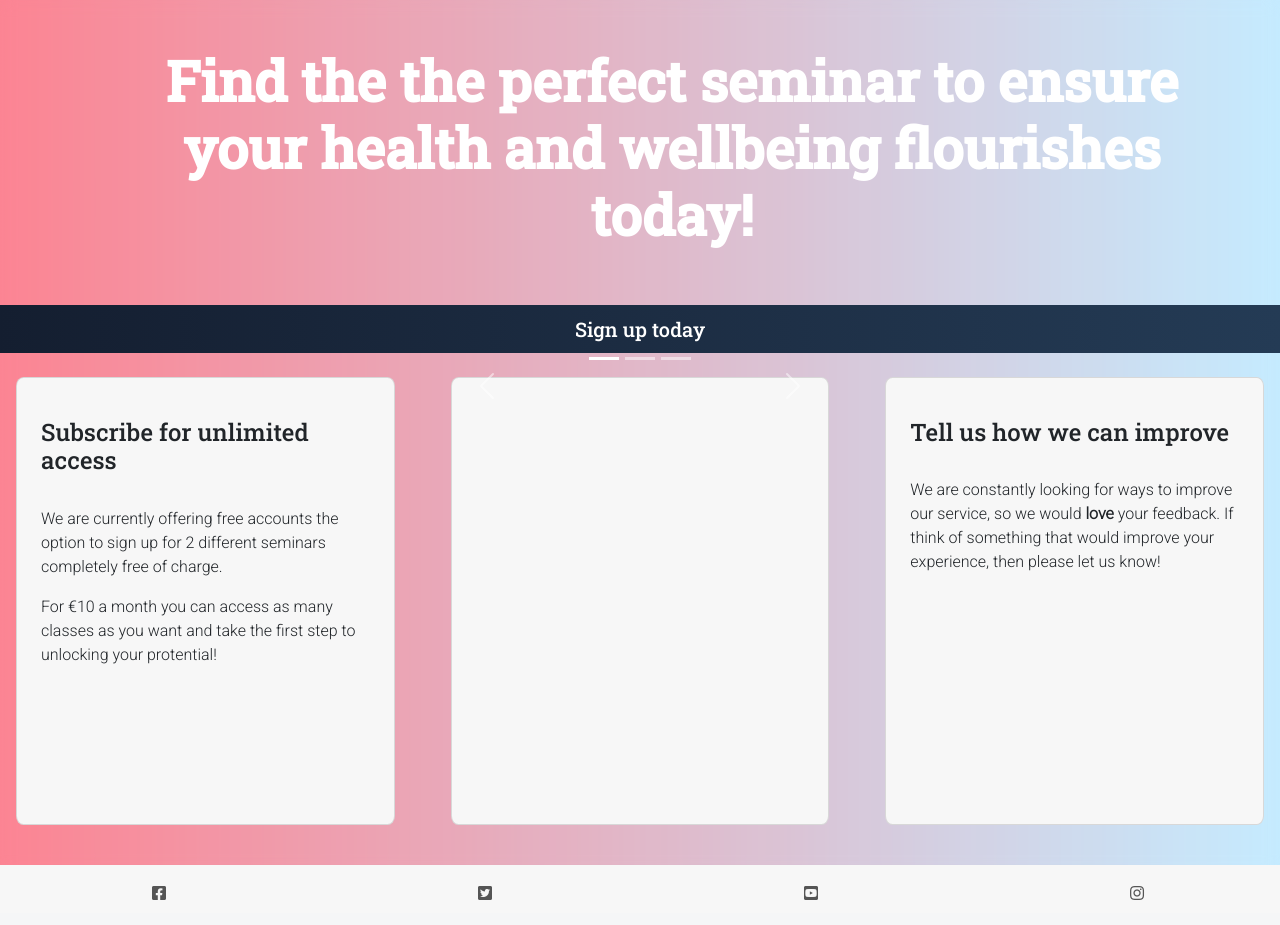
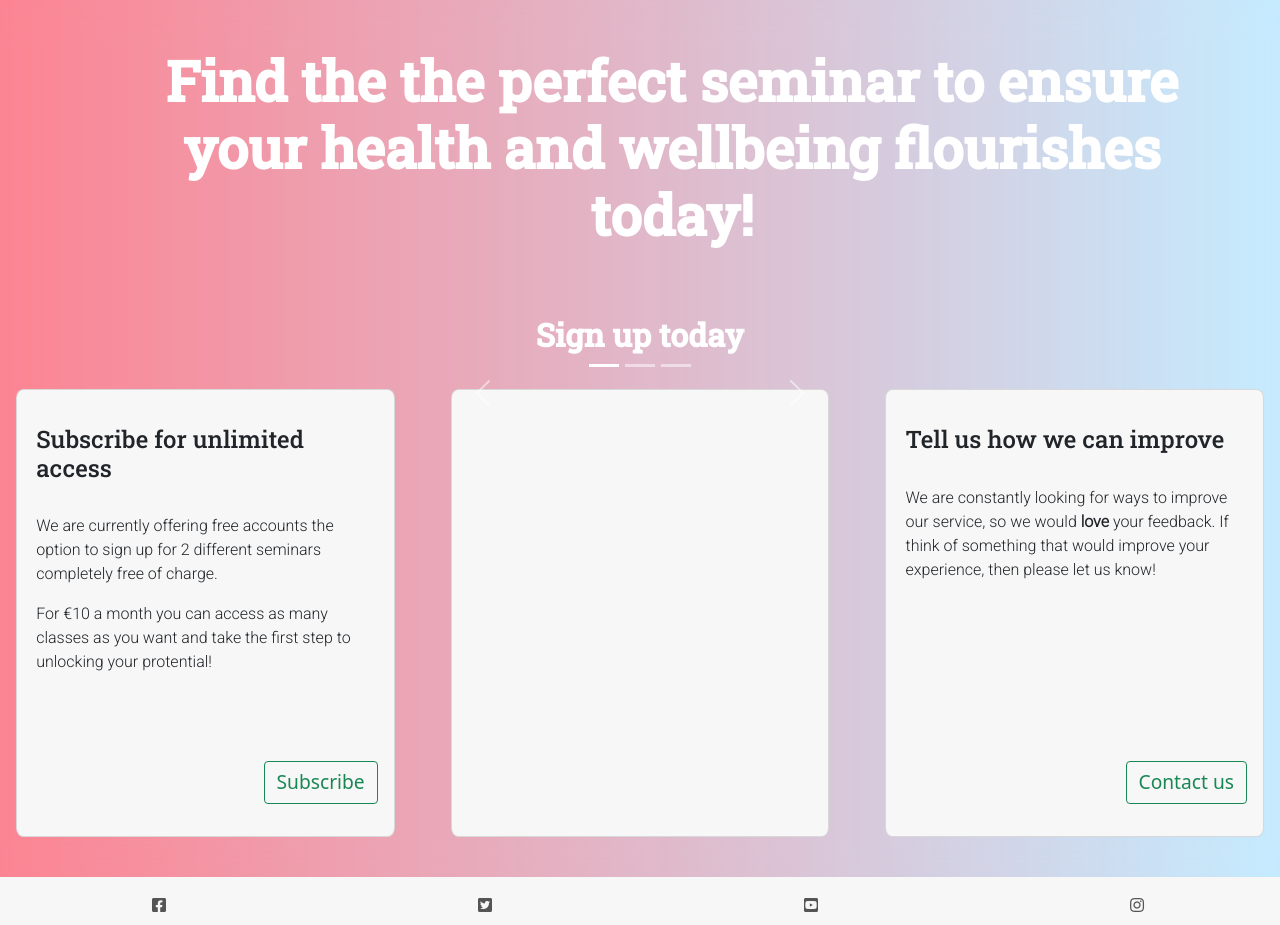
Before and after one commit to Code-Institute-Submissions/Gwgjnr-Wellness_Site_AugResub, a Django app: page / in a window 1280 px wide. Shown: the part 57-982 px from the top of the page. Before the commit the page ends 957 px from the top, so only its background shows below. Run offline with Django 3.2, Linux system fonts and the light colour scheme; data that the repository does not hold is empty; some libraries are stand-ins or nearby versions.

Commit message:
added further styling to homepage

```diff
--- a/homepage/templates/homepage/index.html
+++ b/homepage/templates/homepage/index.html
@@ -14,15 +14,17 @@
                         {% if not request.user.is_authenticated %}
 
                         <h3 class="intro-invite">
-                            <a href="{% url 'account_signup' %}" class="btn btn-lg rounded-0">Sign up
-                                today</a>
+                            <a href="{% url 'account_signup' %}"
+                                class="btn btn-lg rounded-0 intro-invite-button"><strong>Sign up
+                                    today</strong></a>
                         </h3>
 
                         {% else %}
 
                         <h3 class="intro-invite">
-                            <a href="{% url 'seminars' %}" class="btn btn-lg rounded-0">Search our
-                                seminars</a>
+                            <a href="{% url 'seminars' %}"
+                                class="btn btn-lg rounded-0 intro-invite-button"><strong>Search our
+                                    seminars</strong></a>
                         </h3>
 
                         {% endif %}
@@ -32,6 +34,9 @@
             </div>
             <div class="row">
                 <div class="col-12 col-lg-4">
+
+                    <!-- Cards holding main features -->
+
                     <div class="card intro-card">
                         <div class="card-body">
                             <h4 class="intro-card-title">Subscribe for unlimited access</h4>
@@ -42,11 +47,12 @@
                                 For €10 a month you can access as many classes as you want and
                                 take the first step to unlocking your protential!
                             </p>
+                            <button type="button" class="btn btn-outline-success intro-card-button">Subscribe</button>
 
                         </div>
                     </div>
                 </div>
-                <!-- Cards holding main features -->
+
                 <div class="col-12 col-lg-4">
                     <div class="card intro-card">
                         <div class="card-body">
@@ -69,7 +75,7 @@
                                                 <img src="{{ seminar.featured_image.url }}"
                                                     class="d-block w-100 carousel-image" alt="...">
                                             </a>
-                                            <div class="carousel-caption d-none d-md-block">
+                                            <div class="carousel-caption d-block">
                                                 <h5><strong>{{ seminar.get_event_day_display }}
                                                         {{ seminar.event_time }}</strong></h5>
                                                 <h3><strong>{{ seminar.title }}</strong></h3>
@@ -103,6 +109,7 @@
                                 experience, then
                                 please let us know!
                             </p>
+                            <button type="button" class="btn btn-outline-success intro-card-button">Contact us</button>
                         </div>
                     </div>
                 </div>
--- a/static/css/base.css
+++ b/static/css/base.css
@@ -51,7 +51,7 @@ a {
 
 .blur {
     background: rgba(255, 255, 255, 0.1);
-    backdrop-filter: blur(8px);
+    backdrop-filter: blur(18px);
     width: 100%;
     z-index: -1;
 }
@@ -70,12 +70,50 @@ a {
 
 .intro-invite {
     text-align: center;
-    color: white;
-    font-weight: 600;
+
 }
 
+.intro-invite-button {
+    font-size: xx-large;
+    background-image: linear-gradient(
+      to right,
+      #E5E6E4,
+      #F2F3F2  50%,
+      #FFFFFF 50%
+    );
+    background-size: 200% 100%;
+    background-position: -100%;
+    display: inline-block;
+    padding: 5px 0;
+    position: relative;
+    -webkit-background-clip: text;
+    -webkit-text-fill-color: transparent;
+    transition: all 0.3s ease-in-out;
+  }
+
+  .intro-invite-button:before{
+    content: '';
+    background: #E5E6E4;
+    display: block;
+    position: absolute;
+    bottom: -3px;
+    left: 0;
+    width: 0;
+    height: 3px;
+    transition: all 0.3s ease-in-out;
+  }
+
+  .intro-invite-button:hover {
+   background-position: 0;
+  }
+
+  .intro-invite-button:hover::before{
+    width: 100%;
+  }
+
+
 .intro-invite-bar {
-    background-image: linear-gradient(to right, #141e30, #243b55);
+    color: #f7f7f7;
     width: 100%;
     padding: 0;
 
@@ -100,9 +138,18 @@ a {
     margin: 0 1rem 1rem 1rem;
 }
 
+.intro-card-button {
+    margin-top: 2rem;
+    margin-right: 1rem;
+    margin-bottom: 1rem;
+    float: right;
+    font-size: larger;
+    position: relative;
+}
+
 .card-body {
     flex: 1 1 auto;
-    padding: 0.5rem;
+    padding: 0.2rem;
 }
 
 .intro-hr {
@@ -120,9 +167,10 @@ a {
 }
 
 .carousel-image {
-    height: 50vh;
+    height: 51vh;
     width: 100%;
-    object-fit: cover;
+    border-radius: 5px;
+    object-fit: fill;
     filter: brightness(60%);
 }
 
@@ -319,6 +367,18 @@ footer {
         object-fit: cover;
         filter: brightness(60%);
     }
+
+    .intro-card-button {
+        margin-bottom: 2rem;
+        margin-right: 1rem;
+        float: right;
+        font-size: larger;
+        position: absolute;
+        right:    0;
+        bottom:   0;
+        white-space: nowrap;
+    }
+
 }
 
 @media screen and (max-width: 767px) {
```
